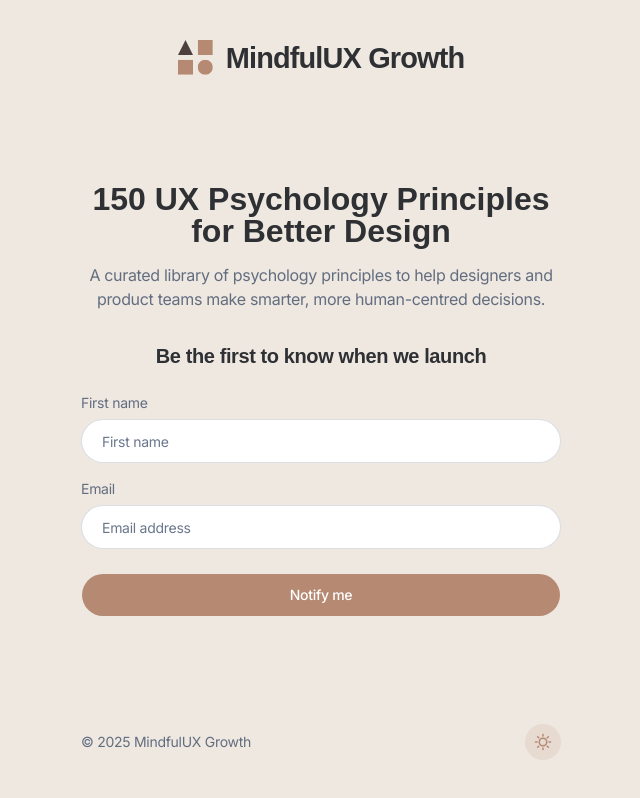
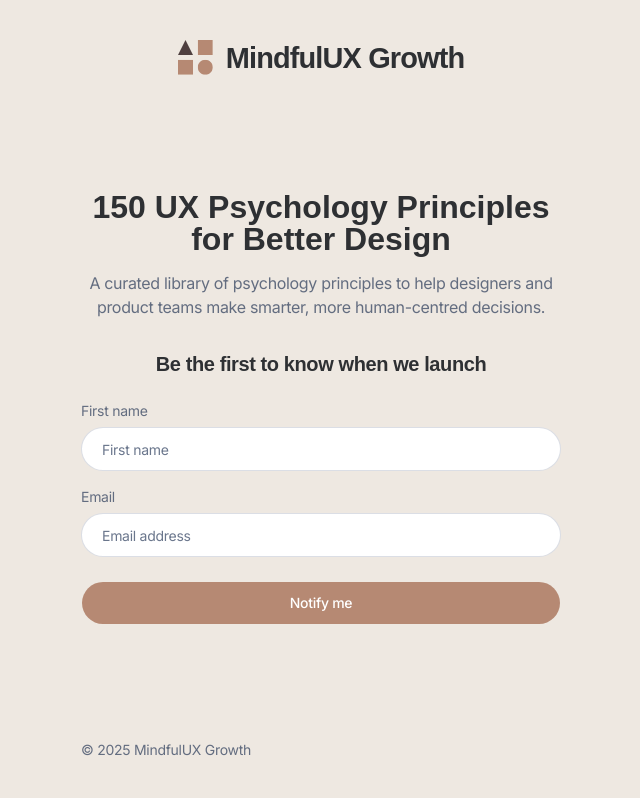
Before and after one commit to seifui/mindfulux, a Next.js app: page /coming-soon in a window 1280 px wide. Shown: the whole page, without its empty margins (319-959 px from the left). Built offline with nearby package versions, Linux system fonts and the light colour scheme; no server answers; a web font is replaced by a local one.

Commit message:
add coming soon page + production redirect

```diff
--- a/app/coming-soon/ComingSoonThemeToggle.tsx
+++ /dev/null
@@ -1,3 +0,0 @@
-"use client";
-
-export { ThemeToggle as ComingSoonThemeToggle } from "@/components/brand/ThemeToggle";
--- a/app/coming-soon/page.tsx
+++ b/app/coming-soon/page.tsx
@@ -1,7 +1,6 @@
 import { LogoMark } from "@/components/brand/LogoMark";
 
 import { ComingSoonForm } from "./ComingSoonForm";
-import { ComingSoonThemeToggle } from "./ComingSoonThemeToggle";
 
 export default function ComingSoonPage() {
   return (
@@ -31,7 +30,6 @@ export default function ComingSoonPage() {
         <p className="text-sm text-muted-text">
           &copy; 2025 MindfulUX Growth
         </p>
-        <ComingSoonThemeToggle />
       </footer>
     </div>
   );
```
